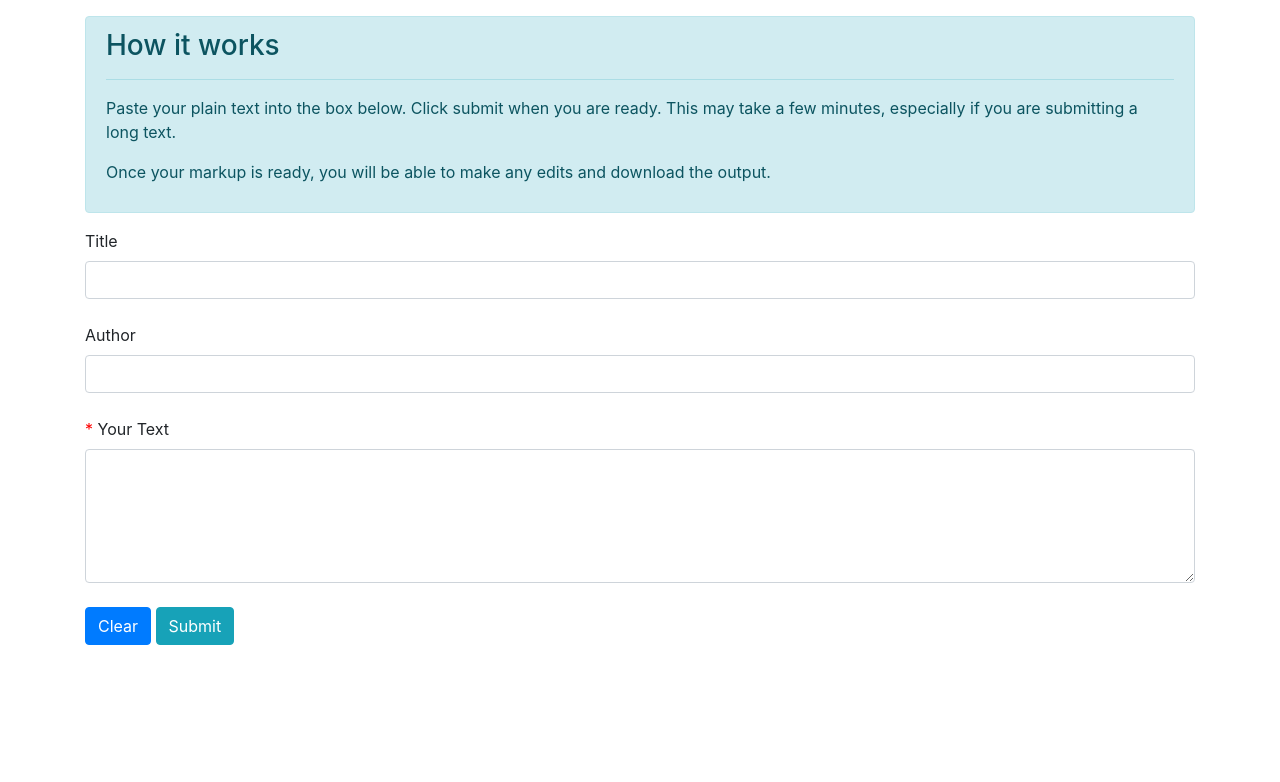
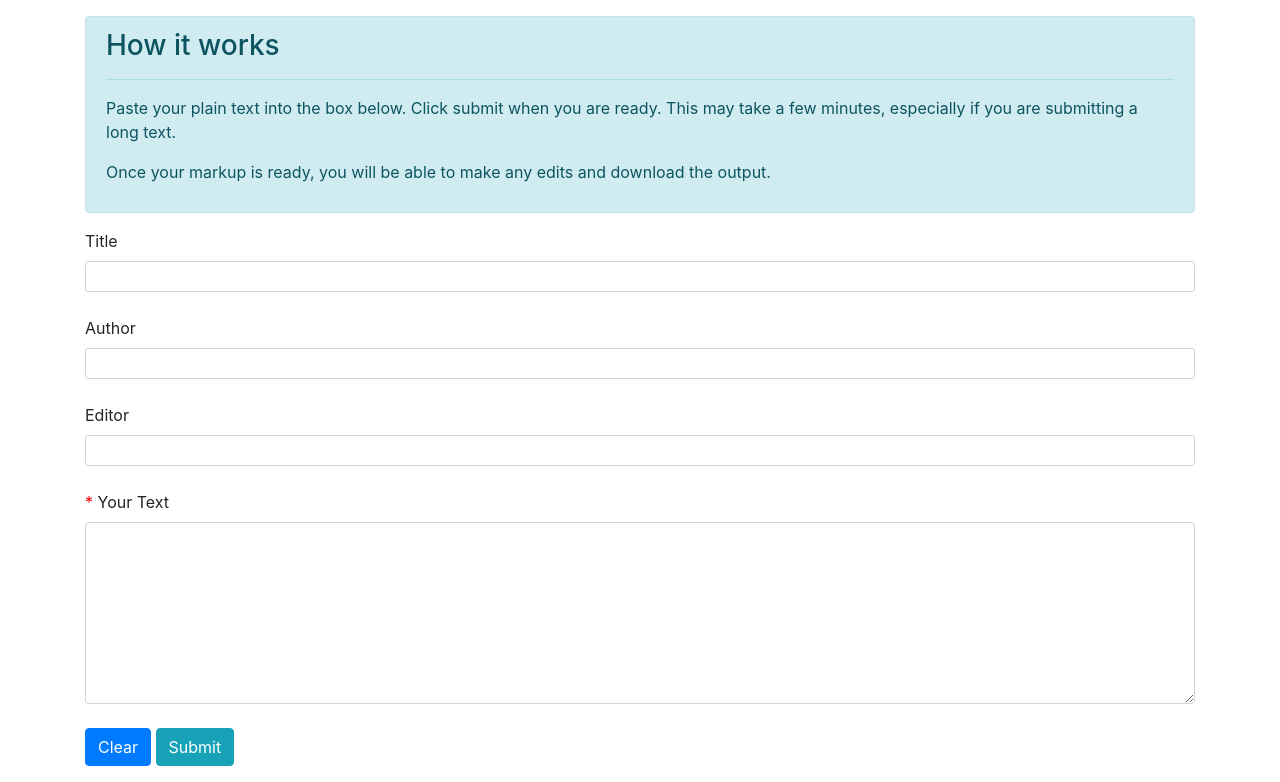
Before and after one commit to auholmes/thesis_app, a Flask app: page / in a window 1280 px wide. Shown: the part 56-838 px from the top of the page. Before the commit the page ends 701 px from the top, so only its background shows below. Run offline with Flask 2, Linux system fonts and the light colour scheme; some libraries are stand-ins or nearby versions.

Commit message:
create TEI header

```diff
--- a/requirements.txt
+++ b/requirements.txt
@@ -1,3 +1,4 @@
+bs4
 flair==0.4.1
 Flask==1.0.2
 gevent==1.4.0
--- a/src/app.py
+++ b/src/app.py
@@ -2,6 +2,7 @@ import re
 from flask import Flask, request, render_template
 from gevent.pywsgi import WSGIServer
 from src.ner.flair_ner import tag_entities
+from src.tei.assemble_tei import create_header, create_xml
 
 app = Flask(__name__)
 
@@ -23,10 +24,20 @@ def output():
 
 @app.route('/', methods=['POST'])
 def submit_text():
-    text = request.form['rawtext']
+    title = request.form['teiHeaderTitle']
+    author = request.form['teiHeaderAuthor']
+    editor = request.form['teiHeaderEditor']
+
+    tei_header = create_header(title, author, editor)
+
+    text = request.form['rawText']
     text = re.sub('\t', ' ', text)
     text = re.sub(' +', ' ', text)
-    return render_template('output.html', results=tag_entities(text))
+
+    tei_document = create_xml(tei_header, '')
+    return render_template('output.html',
+                           tei=tei_document,
+                           results=tag_entities(text))
 
 
 if __name__ == '__main__':
--- a/src/templates/about.html
+++ b/src/templates/about.html
@@ -5,11 +5,9 @@
     <meta http-equiv="X-UA-Compatible" content="IE=edge">
     <title>Audrey's Thesis</title>
     <meta name="viewport" content="width=device-width, initial-scale=1">
-    <link rel="stylesheet" type="text/css" media="screen" href="main.css" />
     <link rel="stylesheet" href="https://stackpath.bootstrapcdn.com/bootstrap/4.1.3/css/bootstrap.min.css" integrity="sha384-MCw98/SFnGE8fJT3GXwEOngsV7Zt27NXFoaoApmYm81iuXoPkFOJwJ8ERdknLPMO"
     crossorigin="anonymous">
 <link rel="stylesheet" href="https://stackpath.bootstrapcdn.com/font-awesome/4.7.0/css/font-awesome.min.css">
-    <script src="main.js"></script>
 </head>
 <body>
     <nav class="navbar navbar-expand-md navbar-dark fixed-top bg-dark">
--- a/src/templates/markup.html
+++ b/src/templates/markup.html
@@ -5,11 +5,9 @@
     <meta http-equiv="X-UA-Compatible" content="IE=edge">
     <title>Audrey's Thesis</title>
     <meta name="viewport" content="width=device-width, initial-scale=1">
-    <link rel="stylesheet" type="text/css" media="screen" href="main.css" />
     <link rel="stylesheet" href="https://stackpath.bootstrapcdn.com/bootstrap/4.1.3/css/bootstrap.min.css" integrity="sha384-MCw98/SFnGE8fJT3GXwEOngsV7Zt27NXFoaoApmYm81iuXoPkFOJwJ8ERdknLPMO"
     crossorigin="anonymous">
 <link rel="stylesheet" href="https://stackpath.bootstrapcdn.com/font-awesome/4.7.0/css/font-awesome.min.css">
-    <script src="main.js"></script>
 </head>
 <body>
     <nav class="navbar navbar-expand-md navbar-dark fixed-top bg-dark">
@@ -37,29 +35,32 @@
             <p>Once your markup is ready, you will be able to make any edits and download the output.</p>
         </div>
     </div>
+
     <div class="container">
-
         <form method="POST" action="/">
             <div class="form-group">
                 <label>Title</label>
-                <input type="teiTitle" class="form-control" id="teiTitle" aria-describedby="teiTitle">
+                <input type="text" class="form-control form-control-sm" name="teiHeaderTitle">
+                <br/>
+                <label>Author</label>
+                <input type="text" class="form-control form-control-sm" name="teiHeaderAuthor">
+                <br/>
+                <label>Editor</label>
+                <input type="text" class="form-control form-control-sm" name="teiHeaderEditor">
                 <br/>
 
-                <label>Author</label>
-                <input type="teiAuthor" class="form-control" id="teiAuthor" aria-describedby="teiAuthor">
-                <br/>
                 <label><font color="red">* </font>Your Text</label>
-                <textarea type="text" rows="5" cols="5" class="form-control"  name="rawtext" required="true">   </textarea>
+                <textarea type="text" rows="7" cols="5" class="form-control"  name="rawText" required="true"></textarea>
                 <br/>
 
                 <button type="reset" class="btn btn-primary"> Clear</button>
                 <button type="submit" class="btn btn-info"> Submit</button>
-
             </div>
         </form>
     </div>
+
     <script src="https://code.jquery.com/jquery-3.3.1.slim.min.js" integrity="sha384-q8i/X+965DzO0rT7abK41JStQIAqVgRVzpbzo5smXKp4YfRvH+8abtTE1Pi6jizo" crossorigin="anonymous"></script>
-<script src="https://cdnjs.cloudflare.com/ajax/libs/popper.js/1.14.6/umd/popper.min.js" integrity="sha384-wHAiFfRlMFy6i5SRaxvfOCifBUQy1xHdJ/yoi7FRNXMRBu5WHdZYu1hA6ZOblgut" crossorigin="anonymous"></script>
-<script src="https://stackpath.bootstrapcdn.com/bootstrap/4.2.1/js/bootstrap.min.js" integrity="sha384-B0UglyR+jN6CkvvICOB2joaf5I4l3gm9GU6Hc1og6Ls7i6U/mkkaduKaBhlAXv9k" crossorigin="anonymous"></script>
+    <script src="https://cdnjs.cloudflare.com/ajax/libs/popper.js/1.14.6/umd/popper.min.js" integrity="sha384-wHAiFfRlMFy6i5SRaxvfOCifBUQy1xHdJ/yoi7FRNXMRBu5WHdZYu1hA6ZOblgut" crossorigin="anonymous"></script>
+    <script src="https://stackpath.bootstrapcdn.com/bootstrap/4.2.1/js/bootstrap.min.js" integrity="sha384-B0UglyR+jN6CkvvICOB2joaf5I4l3gm9GU6Hc1og6Ls7i6U/mkkaduKaBhlAXv9k" crossorigin="anonymous"></script>
 </body>
 </html>
--- a/src/templates/output.html
+++ b/src/templates/output.html
@@ -5,11 +5,9 @@
     <meta http-equiv="X-UA-Compatible" content="IE=edge">
     <title>Audrey's Thesis</title>
     <meta name="viewport" content="width=device-width, initial-scale=1">
-    <link rel="stylesheet" type="text/css" media="screen" href="main.css" />
     <link rel="stylesheet" href="https://stackpath.bootstrapcdn.com/bootstrap/4.1.3/css/bootstrap.min.css" integrity="sha384-MCw98/SFnGE8fJT3GXwEOngsV7Zt27NXFoaoApmYm81iuXoPkFOJwJ8ERdknLPMO"
     crossorigin="anonymous">
 <link rel="stylesheet" href="https://stackpath.bootstrapcdn.com/font-awesome/4.7.0/css/font-awesome.min.css">
-    <script src="main.js"></script>
 </head>
 <body>
     <nav class="navbar navbar-expand-md navbar-dark fixed-top bg-dark">
@@ -35,9 +33,10 @@
         </div>
     </div>
     <div class="container">
+        <textarea class="form-control" rows="20" cols="5" style="border:none">{{tei}}</textarea><br/>
         {% for i in results %}
         {{i}}<br/><br/>
-        {%endfor %}
+        {% endfor %}
     </div>
     <script src="https://code.jquery.com/jquery-3.3.1.slim.min.js" integrity="sha384-q8i/X+965DzO0rT7abK41JStQIAqVgRVzpbzo5smXKp4YfRvH+8abtTE1Pi6jizo" crossorigin="anonymous"></script>
 <script src="https://cdnjs.cloudflare.com/ajax/libs/popper.js/1.14.6/umd/popper.min.js" integrity="sha384-wHAiFfRlMFy6i5SRaxvfOCifBUQy1xHdJ/yoi7FRNXMRBu5WHdZYu1hA6ZOblgut" crossorigin="anonymous"></script>
```
Also changed, not shown: src/tei/assemble_tei.py (added, +29 -0 lines).
